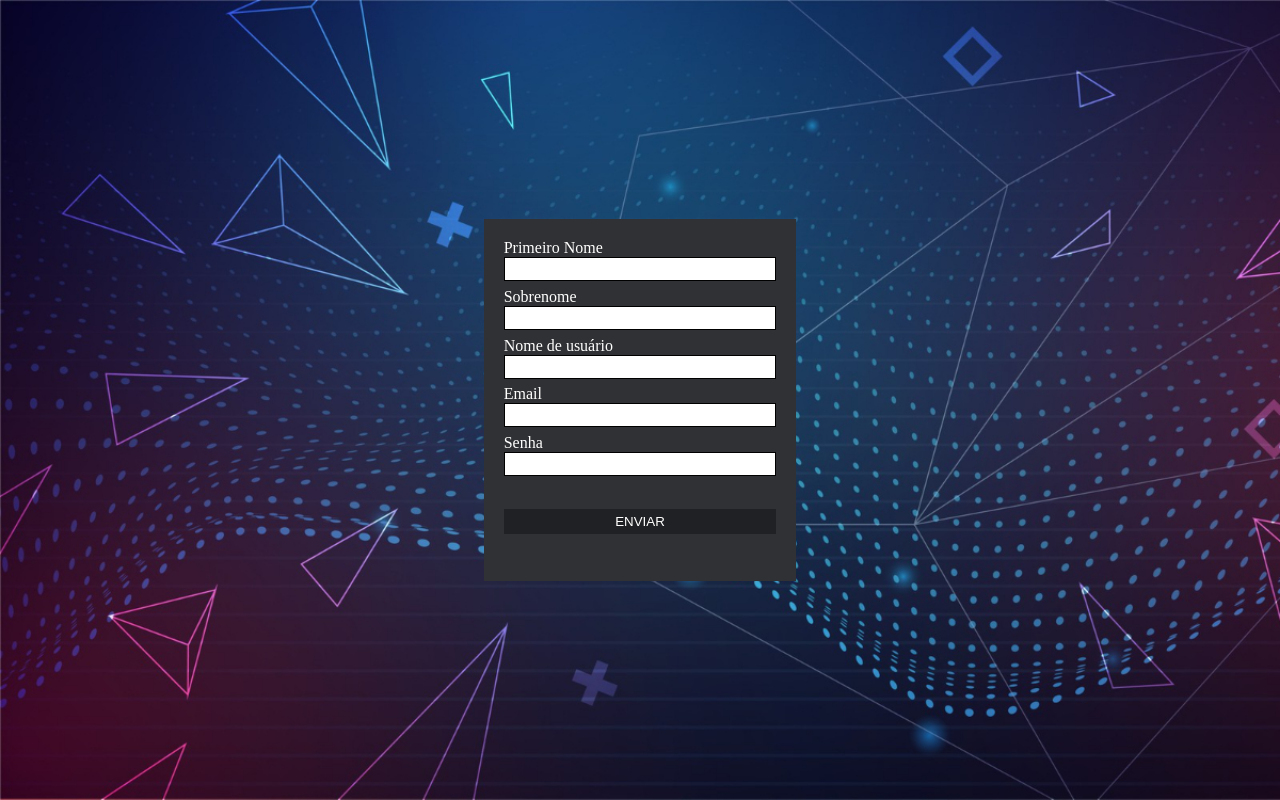
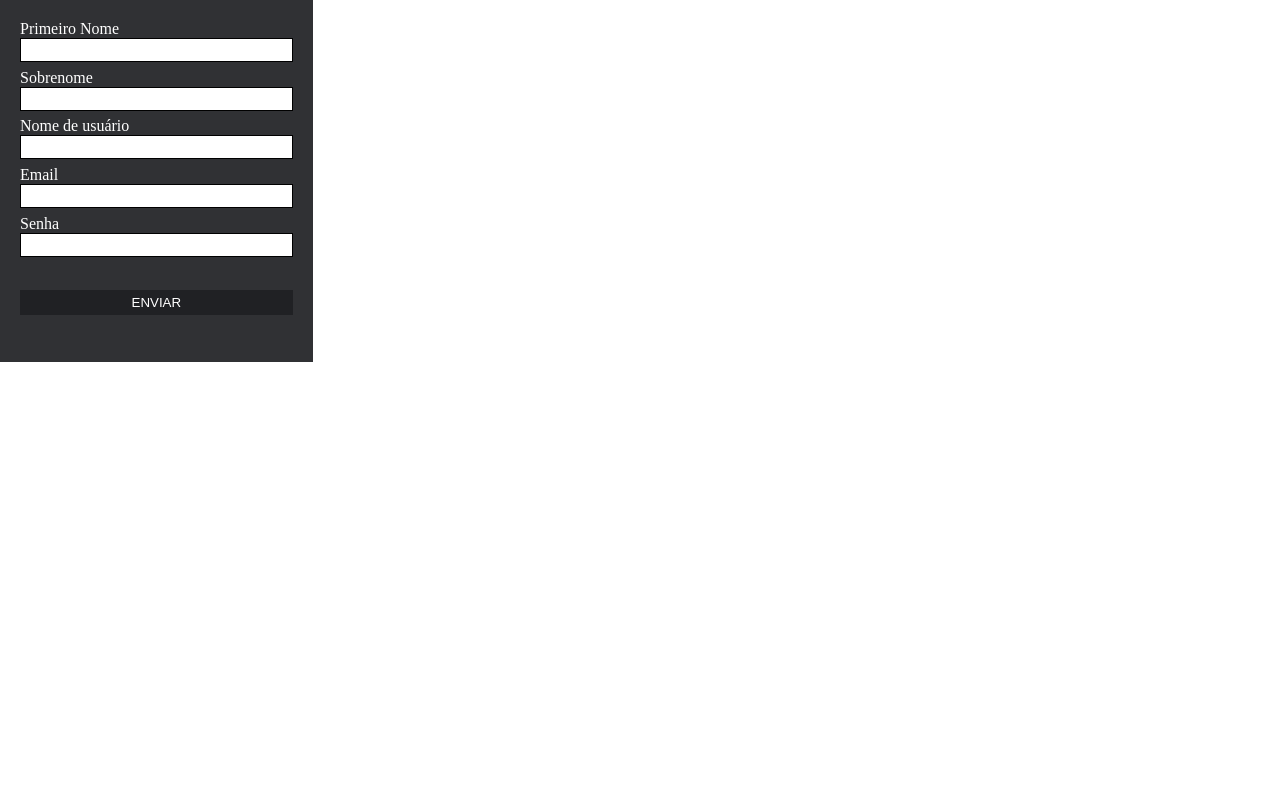
Before and after one commit to jvnsantos/crud_react_register-, a React (Create React App) app: page /signup in a window 1280 px wide. Built offline with nearby package versions, Linux system fonts and the light colour scheme.

Commit message:
feat: Form using API

```diff
--- a/package.json
+++ b/package.json
@@ -6,8 +6,10 @@
     "@testing-library/jest-dom": "^5.16.1",
     "@testing-library/react": "^12.1.2",
     "@testing-library/user-event": "^13.5.0",
+    "axios": "^0.25.0",
     "react": "^17.0.2",
     "react-dom": "^17.0.2",
+    "react-router-dom": "^6.2.1",
     "react-scripts": "5.0.0",
     "styled-components": "^5.3.3",
     "web-vitals": "^2.1.4"
--- a/public/index.html
+++ b/public/index.html
@@ -2,42 +2,21 @@
 <html lang="en">
   <head>
     <meta charset="utf-8" />
-    <link rel="icon" href="%PUBLIC_URL%/favicon.ico" />
     <meta name="viewport" content="width=device-width, initial-scale=1" />
     <meta name="theme-color" content="#000000" />
     <meta
-      name="description"
-      content="Web site created using create-react-app"
+    name="description"
+    content="Web site created using create-react-app"
     />
+    <link rel="icon" href="%PUBLIC_URL%/favicon.ico" />
     <link rel="apple-touch-icon" href="%PUBLIC_URL%/logo192.png" />
-    <!--
-      manifest.json provides metadata used when your web app is installed on a
-      user's mobile device or desktop. See https://developers.google.com/web/fundamentals/web-app-manifest/
-    -->
-    <link rel="manifest" href="%PUBLIC_URL%/manifest.json" />
-    <!--
-      Notice the use of %PUBLIC_URL% in the tags above.
-      It will be replaced with the URL of the `public` folder during the build.
-      Only files inside the `public` folder can be referenced from the HTML.
+    <link rel="manifest" crossorigin="use-credentials" href=""/>
 
-      Unlike "/favicon.ico" or "favicon.ico", "%PUBLIC_URL%/favicon.ico" will
-      work correctly both with client-side routing and a non-root public URL.
-      Learn how to configure a non-root public URL by running `npm run build`.
-    -->
-    <title>React App</title>
+    <title>SIMPLE CRUD</title>
   </head>
   <body>
     <noscript>You need to enable JavaScript to run this app.</noscript>
     <div id="root"></div>
-    <!--
-      This HTML file is a template.
-      If you open it directly in the browser, you will see an empty page.
 
-      You can add webfonts, meta tags, or analytics to this file.
-      The build step will place the bundled scripts into the <body> tag.
-
-      To begin the development, run `npm start` or `yarn start`.
-      To create a production bundle, use `npm run build` or `yarn build`.
-    -->
   </body>
 </html>
--- a/src/App.jsx
+++ b/src/App.jsx
@@ -1,11 +1,16 @@
-import Formulario from "./components/Formulario/Formulario";
-import AppContainer from "./styles/AppContainer/AppContainer";
+import { BrowserRouter, Route, Routes } from "react-router-dom";
+import Login from "./views/Login/Login";
 
 function App() {
   return (
-    <AppContainer>
-      <Formulario />
-    </AppContainer>
+    <BrowserRouter>
+      <Routes>
+        <Route>
+          <Route element={<>HOME</>} path="/" />
+          <Route element={<Login />} path="/signup" />
+        </Route>
+      </Routes>
+    </BrowserRouter>
   );
 }
 
--- a/src/components/Formulario/Formulario.jsx
+++ b/src/components/Formulario/Formulario.jsx
@@ -1,31 +1,62 @@
-import { Container } from "./styles";
+import axios from "axios";
 
 const Formulario = () => {
+  const URL = "localhost:8080/api/users/new";
+
+  let formData = {
+    firstName: "",
+    lastName: "",
+    userName: "",
+    email: "",
+    password: "",
+  };
+
+  async function submitForm(data) {
+    const response = await axios.post(URL, data);
+
+    if (response.status == 200) {
+      alert("Usuario cadastrado");
+    } else {
+      alert("Error ao cadastrar");
+    }
+  }
+
   return (
-    <Container>
     <form>
+
       <label>Primeiro Nome</label>
-        <input type="text" />
+      <input
+        onBlur={(e) => (formData.firstName = e.target.value)}
+        type="text"
+      />
+
       <label>Sobrenome</label>
-        <input type="text" />
+      <input onBlur={(e) => (formData.lastName = e.target.value)} type="text" />
+
       <label>Nome de usuário</label>
-        <input type="text" />
+      <input onBlur={(e) => (formData.userName = e.target.value)} type="text" />
+
       <label>Email</label>
-        <input type="email" />
+      <input onBlur={(e) => (formData.email = e.target.value)} type="email" />
+
       <label>Senha</label>
-        <input type="password" />
+      <input
+        onBlur={(e) => (formData.password = e.target.value)}
+        type="password"
+      />
 
       <button
         type="submit"
         onClick={(e) => {
           e.preventDefault();
+          // console.log(formData);
+          submitForm(formData);
           console.log("Enviar");
         }}
       >
         ENVIAR
       </button>
     </form>
-    </Container>
   );
 };
 
--- a/src/styles/AppContainer/AppContainer.jsx
+++ /dev/null
@@ -1,7 +0,0 @@
-import { Content } from "./styles";
-
-const AppContainer = (props) => {
-  return <Content>{props.children}</Content>;
-};
-
-export default AppContainer;
--- a/src/styles/AppContainer/styles.js
+++ /dev/null
@@ -1,23 +0,0 @@
-import styled from "styled-components";
-
-export const Content = styled.div`
-  width: 100vw;
-  height: 100vh;
-  display: flex;
-  justify-content: center;
-  align-items: center;
-  background-image: url("static/images/bg@3x.jpg");
-  background-repeat: no-repeat;
-  background-size: cover;
-`;
-
-export const COLORS = {
-  branco: {
-    default: "#ffffff",
-    offWhite: "#fff22",
-  },
-  cinza: {
-    claro: "#303134",
-    escuro: "#202124",
-  },
-};
--- /dev/null
+++ b/src/styles/Theme.js
@@ -0,0 +1,10 @@
+export const COLORS = {
+  branco: {
+    default: "#ffffff",
+    offWhite: "#fff22",
+  },
+  cinza: {
+    claro: "#303134",
+    escuro: "#202124",
+  },
+};
--- /dev/null
+++ b/src/views/Login/Login.jsx
@@ -0,0 +1,12 @@
+import Formulario from "../../components/Formulario/Formulario";
+import { Container } from "./styles";
+
+const Login = () => {
+  return (
+    <Container>
+      <Formulario />
+    </Container>
+  );
+};
+
+export default Login;
--- a/src/components/Formulario/styles.js
+++ b/src/views/Login/styles.js
@@ -1,5 +1,5 @@
 import styled from "styled-components";
-import { COLORS } from "../../styles/AppContainer/styles";
+import { COLORS } from "../../styles/Theme";
 
 export const Container = styled.div`
   display: flex;
```
Also changed, not shown: public/robots.txt (deleted), 1 other file (tests, documents, lock files or other folders). Lines whose indentation alone changed are shown as unchanged.
